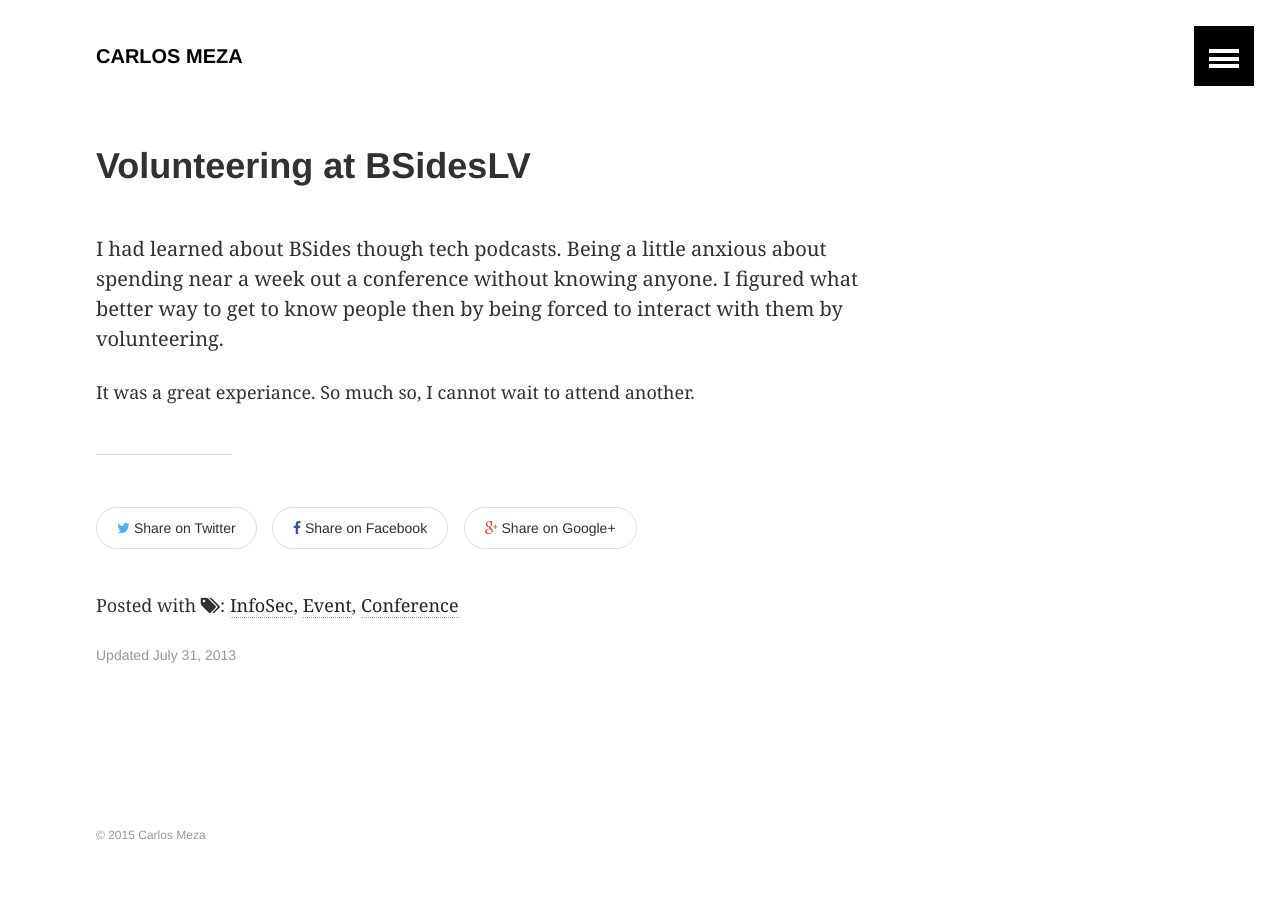
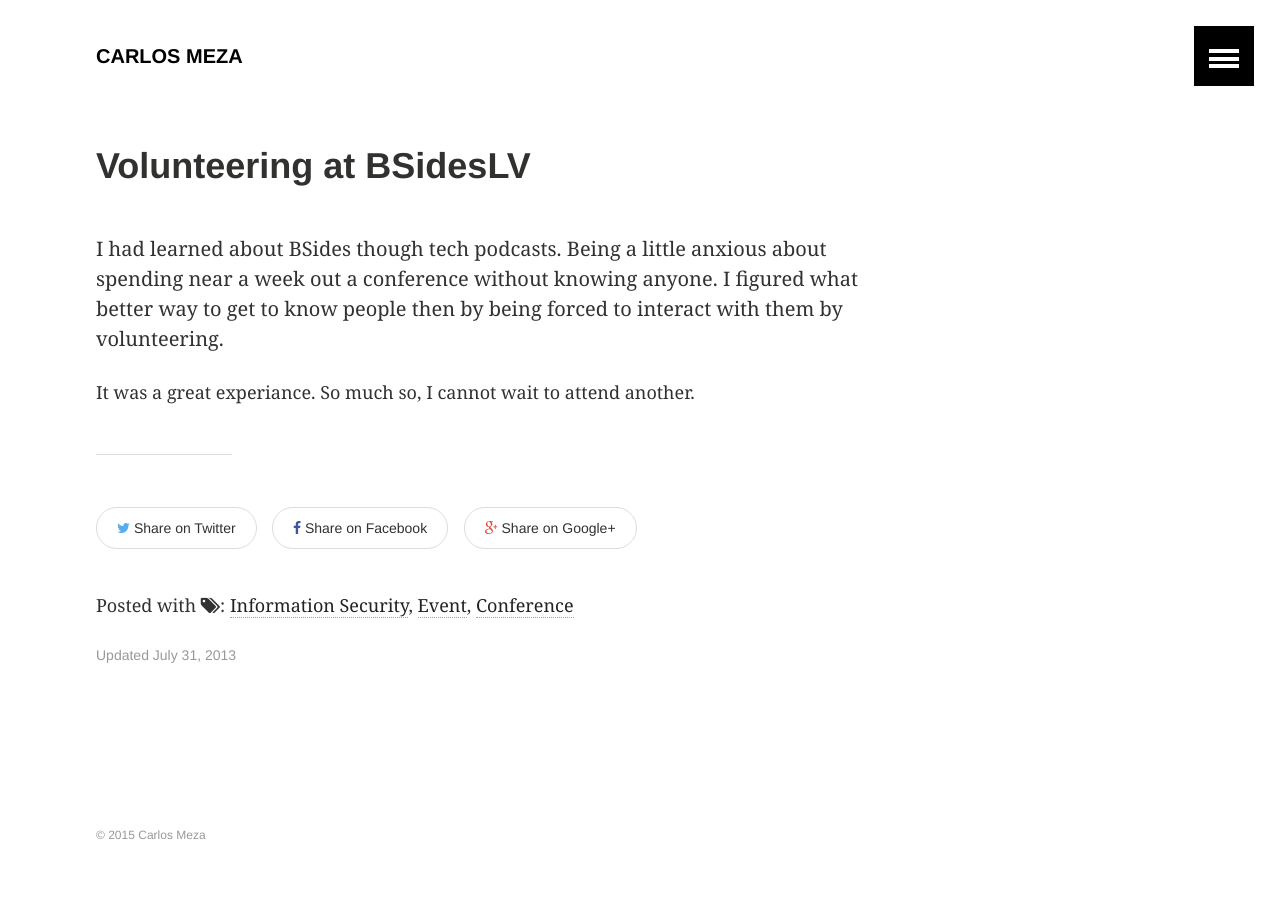
Before and after one commit to CMeza99/cmeza99.github.io, a Jekyll site: the page built from _posts/2013-07-31-volunteering-at-bsideslv.md, in a window 1280 px wide. Built offline with Jekyll 4.4.1, drawn with Linux system fonts in a browser that asks for light colours.

```diff
--- a/_data/tags.yml
+++ b/_data/tags.yml
@@ -17,7 +17,7 @@
 - slug: sysadminn
   name: System Administration
 - slug: infosec
-  name: InfoSec
+  name: Information Security
 - slug: devops
   name: DevOps
 - slug: event
```
Also changed, not shown: _posts/2015-03-20-lockpicking-at-null-space-labs.md (+1 -1 lines).
